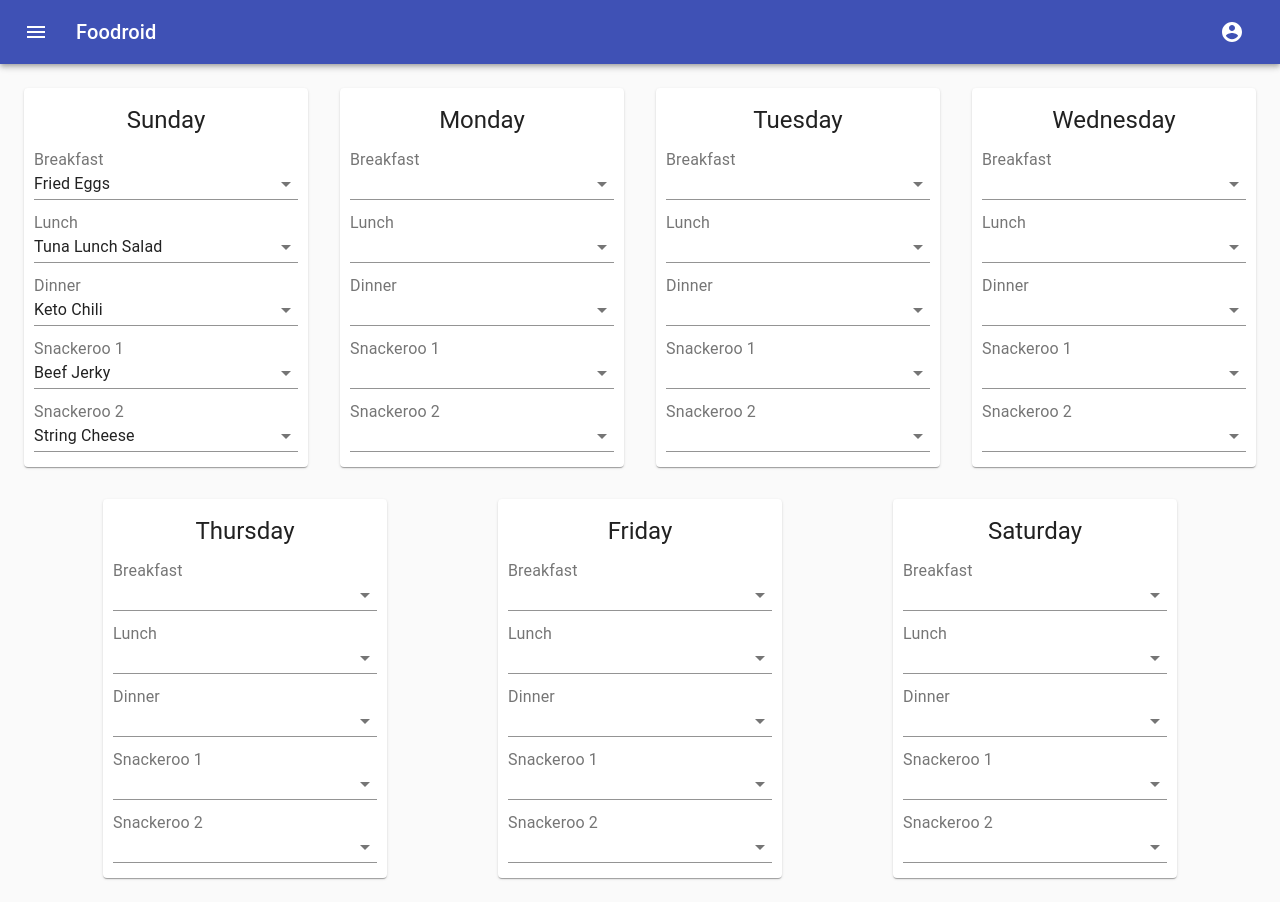
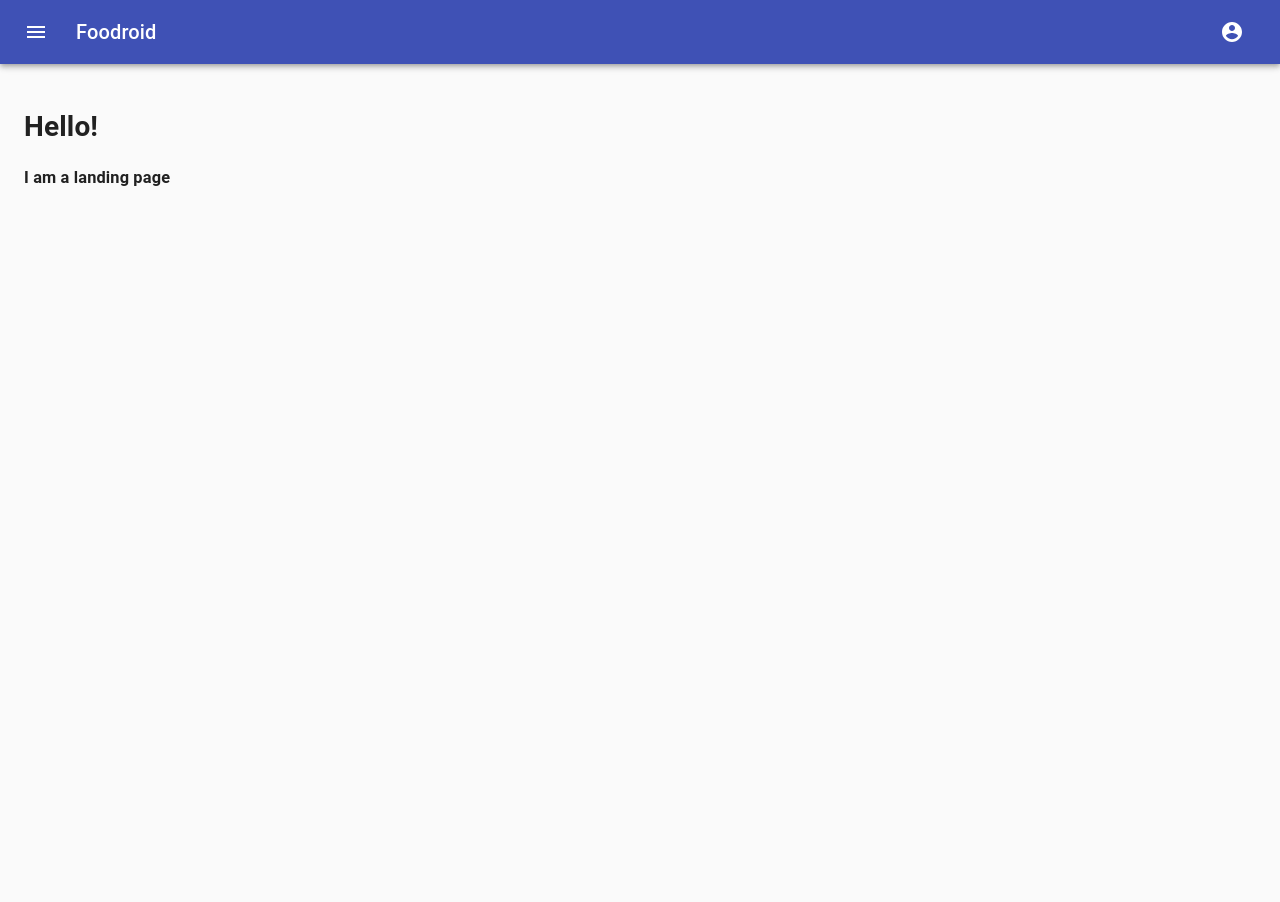
Before and after one commit to gage117/meal-planner, a React (Create React App) app in the folder client/: page / in a window 1280 px wide. After the commit the page ends 800 px from the top, so only its background shows below. Built offline with nearby package versions, Linux system fonts and the light colour scheme.

Commit message:
Added landing page

```diff
--- a/client/src/App.js
+++ b/client/src/App.js
@@ -1,10 +1,12 @@
 import { useState } from 'react';
 import {BrowserRouter as Router, Route, Switch} from 'react-router-dom';
+import { useAuth0 } from "@auth0/auth0-react";
 import clsx from 'clsx';
 import { makeStyles } from '@material-ui/core/styles';
 import {CssBaseline, Box} from '@material-ui/core';
 import NavBar from './components/NavBar';
 import {Drawer, drawerWidth} from './components/Drawer';
+import LandingPage from './pages/LandingPage';
 import PlannerGrid from './pages/PlannerGrid';
 import ShoppingList from './pages/ShoppingList';
 import Profile from './pages/Profile';
@@ -33,6 +35,7 @@ const useStyles = makeStyles((theme) => ({
 
 function App() {
   const classes = useStyles();
+  const {isAuthenticated, loginWithRedirect, logout} = useAuth0();
 
   // Drawer open/close state
   const [open, setOpen] = useState(false);
@@ -49,7 +52,7 @@ function App() {
               })}
               >
               <Switch>
-                <Route exact path="/" component={PlannerGrid} />
+                <Route exact path="/" component={LandingPage} />
                 <Route path="/planner" component={PlannerGrid} />
                 <Route path="/shopping-list" component={ShoppingList} />
                 <Route path="/profile" component={Profile} />
--- /dev/null
+++ b/client/src/pages/LandingPage/index.js
@@ -0,0 +1,10 @@
+const LandingPage = () => {
+  return (
+    <div>
+      <h1>Hello!</h1>
+      <h3>I am a landing page</h3>
+    </div>
+  )
+}
+
+export default LandingPage;
```
